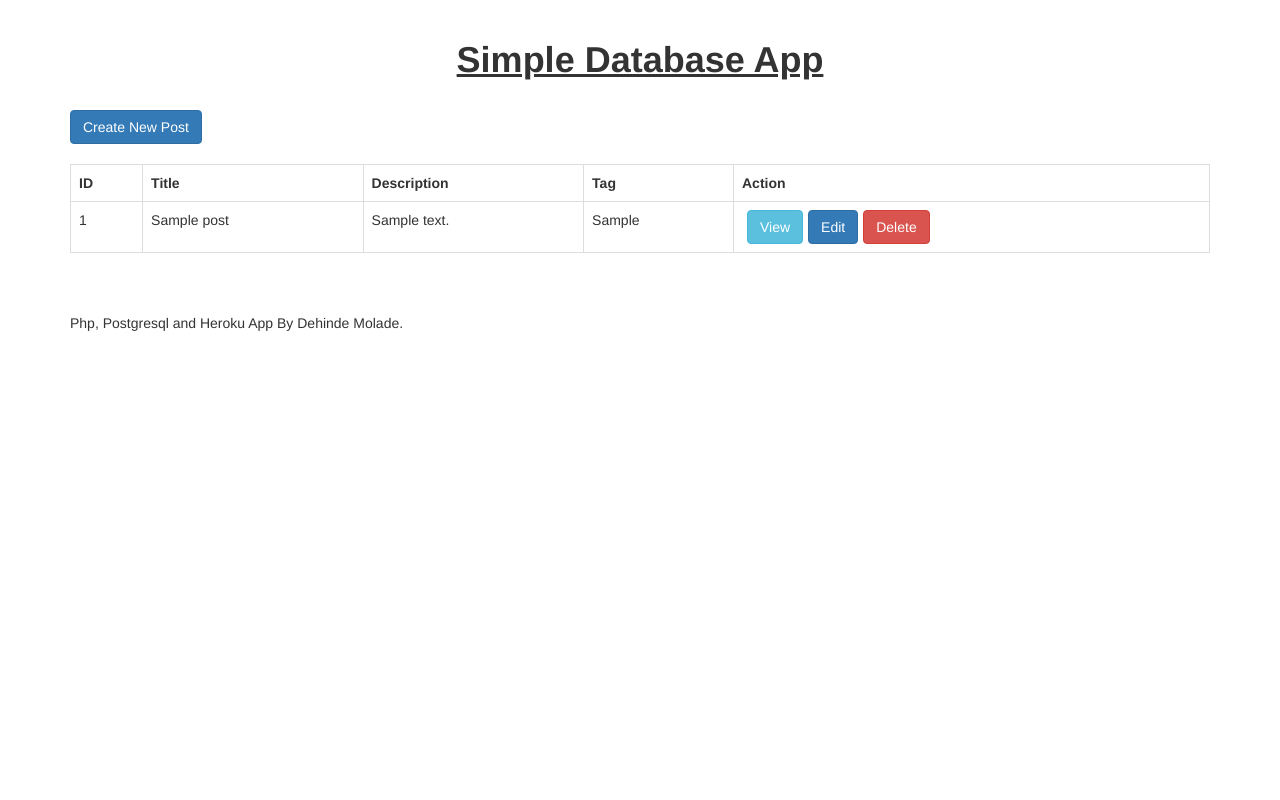
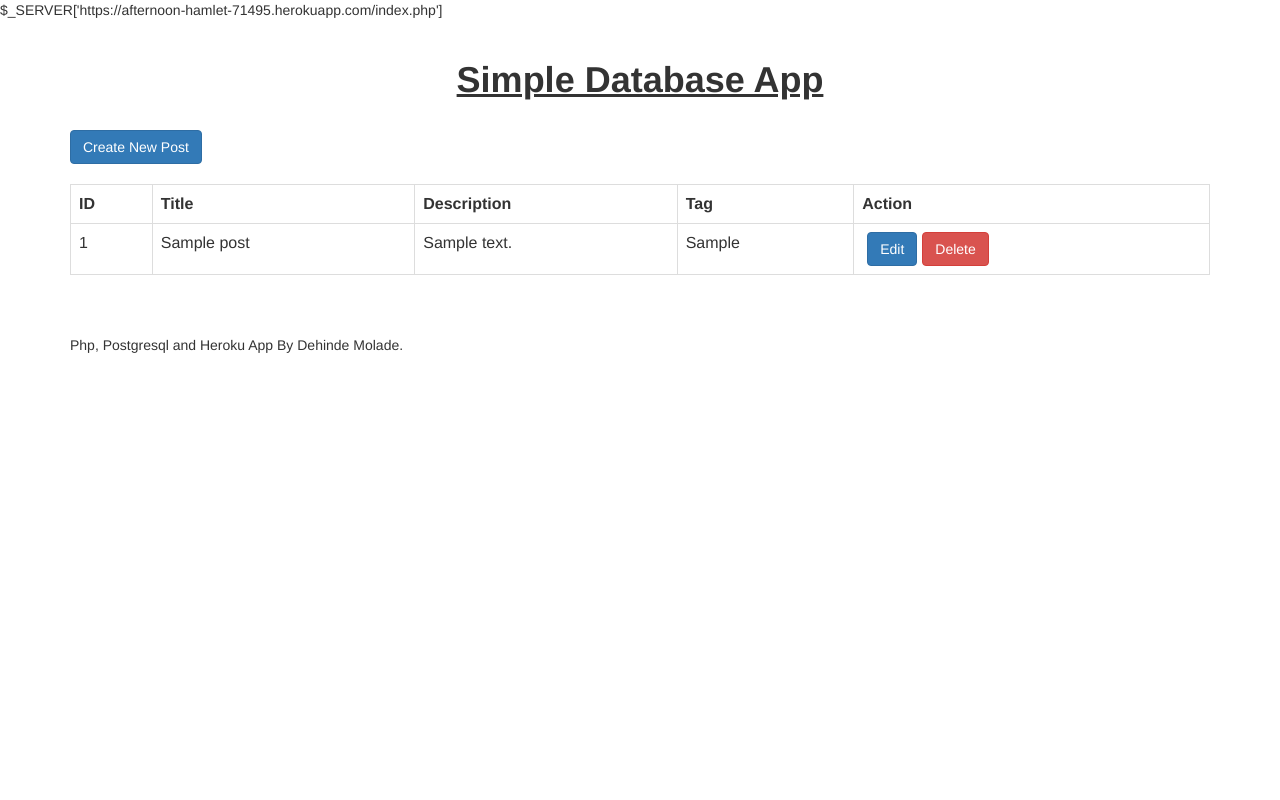
Before and after one commit to dehinde007/afternoon-hamlet-71495, a PHP site: page / in a window 1280 px wide. Run offline with PHP 8.4, Linux system fonts and the light colour scheme; tables that the repository leaves empty or names only in its code hold one stand-in row (values such as "Sample post"); some libraries are stand-ins or nearby versions.

Commit message:
13p/11/17

```diff
--- a/public/index.php
+++ b/public/index.php
@@ -1,4 +1,4 @@
-
+$_SERVER['https://afternoon-hamlet-71495.herokuapp.com/index.php']
 <?php include "templates/header.php"; ?>
 <div class="container">
 
@@ -62,7 +62,6 @@ if($num>0){
                 echo "<td>{$tag}</td>";
                 echo "<td>";
                     // read one record
-                    echo "<a href='read.php?post_id={$post_id}' class='btn btn-info m-r-1em'>View </a>";
 
                     // we will use this links on next part of this post
                     echo "<a href='update.php?post_id={$post_id}' class='btn btn-primary m-r-1em'>Edit</a>";
--- a/public/read.php
+++ b/public/read.php
@@ -19,7 +19,7 @@ $post_id=isset($_GET['post_id']) ? $_GET['post_id'] : die('ERROR: Record ID not
 // read current record's data
 try {
     // prepare select query
-    $query = "SELECT post_id, title, content, tag FROM post WHERE post_id = ? LIMIT 0,1";
+    $query = "SELECT post_id, title, content, tag FROM posts WHERE post_id = ? LIMIT 0,1";
     $stmt = $conn->prepare( $query );
 
     // this is the first question mark
```
